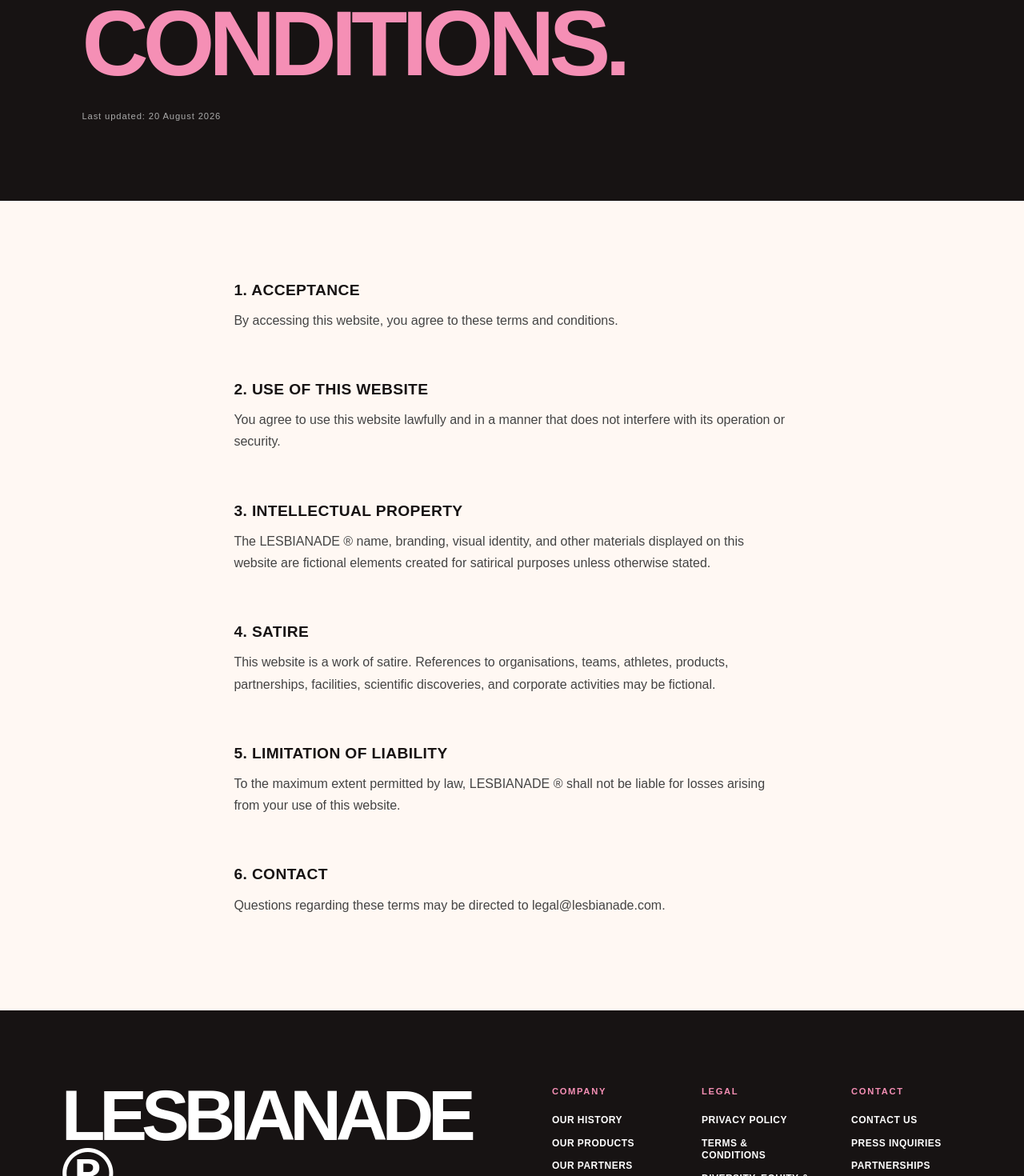
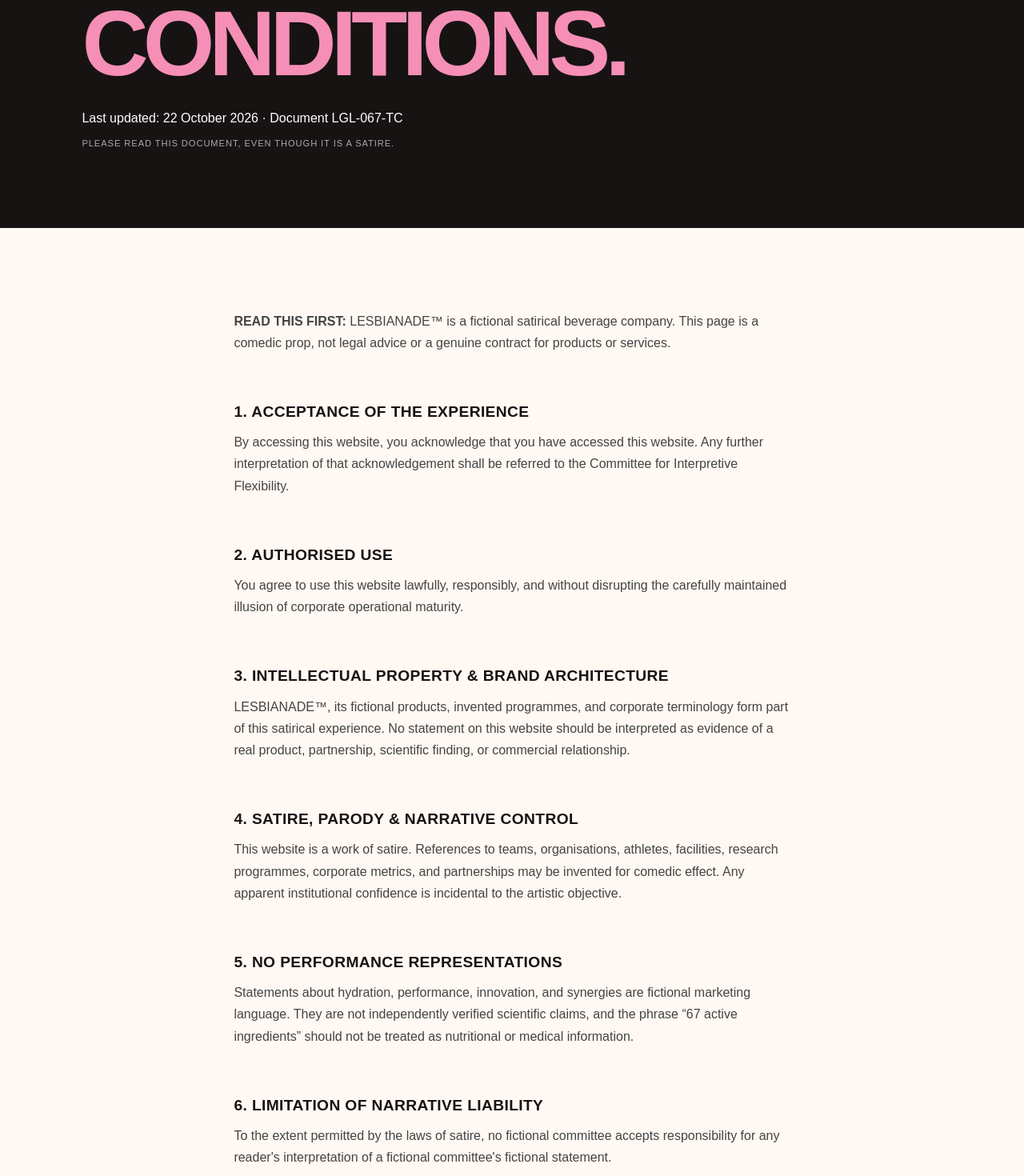
Before and after one commit to OWelton-Rosie/LESBIANADE.com, a SvelteKit app: page /legal/terms in a window 1280 px wide. Shown: the part 420-1890 px from the top of the page at 80% size. Built offline with nearby package versions, Linux system fonts and the light colour scheme.

Commit message:
Make terms page read like fictional corporate terms

```diff
--- a/src/routes/legal/terms/+page.svelte
+++ b/src/routes/legal/terms/+page.svelte
@@ -1,60 +1,29 @@
 <svelte:head>
-    <title>Terms & Conditions - LESBIANADE &reg;</title>
+	<title>Terms, Conditions &amp; Interpretive Flexibility - LESBIANADE™</title>
+	<meta name="description" content="The fictional terms governing access to the LESBIANADE™ satirical corporate experience." />
 </svelte:head>
 
 <section class="legal-header">
-    <p class="eyebrow">LEGAL</p>
-
-    <h1>
-        TERMS &<br />
-        <span>CONDITIONS.</span>
-    </h1>
-
-    <p>Last updated: 20 August 2026</p>
+	<p class="eyebrow">LEGAL · GOVERNANCE · ADDITIONAL GOVERNANCE</p>
+	<h1>TERMS &amp;<br /><span>CONDITIONS.</span></h1>
+	<p>Last updated: 22 October 2026 · Document LGL-067-TC</p>
+	<p>PLEASE READ THIS DOCUMENT, EVEN THOUGH IT IS A SATIRE.</p>
 </section>
 
 <article class="legal-content">
-    <h2>1. ACCEPTANCE</h2>
-
-    <p>
-        By accessing this website, you agree to these terms and
-        conditions.
-    </p>
-
-    <h2>2. USE OF THIS WEBSITE</h2>
-
-    <p>
-        You agree to use this website lawfully and in a manner that
-        does not interfere with its operation or security.
-    </p>
-
-    <h2>3. INTELLECTUAL PROPERTY</h2>
-
-    <p>
-        The LESBIANADE &reg; name, branding, visual identity, and other
-        materials displayed on this website are fictional elements
-        created for satirical purposes unless otherwise stated.
-    </p>
-
-    <h2>4. SATIRE</h2>
-
-    <p>
-        This website is a work of satire. References to organisations,
-        teams, athletes, products, partnerships, facilities, scientific
-        discoveries, and corporate activities may be fictional.
-    </p>
-
-    <h2>5. LIMITATION OF LIABILITY</h2>
-
-    <p>
-        To the maximum extent permitted by law, LESBIANADE &reg; shall not
-        be liable for losses arising from your use of this website.
-    </p>
-
-    <h2>6. CONTACT</h2>
-
-    <p>
-        Questions regarding these terms may be directed to
-        legal@lesbianade.com.
-    </p>
+	<p><strong>READ THIS FIRST:</strong> LESBIANADE™ is a fictional satirical beverage company. This page is a comedic prop, not legal advice or a genuine contract for products or services.</p>
+	<h2>1. ACCEPTANCE OF THE EXPERIENCE</h2>
+	<p>By accessing this website, you acknowledge that you have accessed this website. Any further interpretation of that acknowledgement shall be referred to the Committee for Interpretive Flexibility.</p>
+	<h2>2. AUTHORISED USE</h2>
+	<p>You agree to use this website lawfully, responsibly, and without disrupting the carefully maintained illusion of corporate operational maturity.</p>
+	<h2>3. INTELLECTUAL PROPERTY &amp; BRAND ARCHITECTURE</h2>
+	<p>LESBIANADE™, its fictional products, invented programmes, and corporate terminology form part of this satirical experience. No statement on this website should be interpreted as evidence of a real product, partnership, scientific finding, or commercial relationship.</p>
+	<h2>4. SATIRE, PARODY &amp; NARRATIVE CONTROL</h2>
+	<p>This website is a work of satire. References to teams, organisations, athletes, facilities, research programmes, corporate metrics, and partnerships may be invented for comedic effect. Any apparent institutional confidence is incidental to the artistic objective.</p>
+	<h2>5. NO PERFORMANCE REPRESENTATIONS</h2>
+	<p>Statements about hydration, performance, innovation, and synergies are fictional marketing language. They are not independently verified scientific claims, and the phrase “67 active ingredients” should not be treated as nutritional or medical information.</p>
+	<h2>6. LIMITATION OF NARRATIVE LIABILITY</h2>
+	<p>To the extent permitted by the laws of satire, no fictional committee accepts responsibility for any reader's interpretation of a fictional committee's fictional statement.</p>
+	<h2>7. CONTACT LEGAL</h2>
+	<p>Questions regarding this fictional document may be directed to <a href="mailto:legal@lesbianade.com">legal@lesbianade.com</a>. Please allow 3–5 business quarters for a non-binding acknowledgement.</p>
 </article>
```
